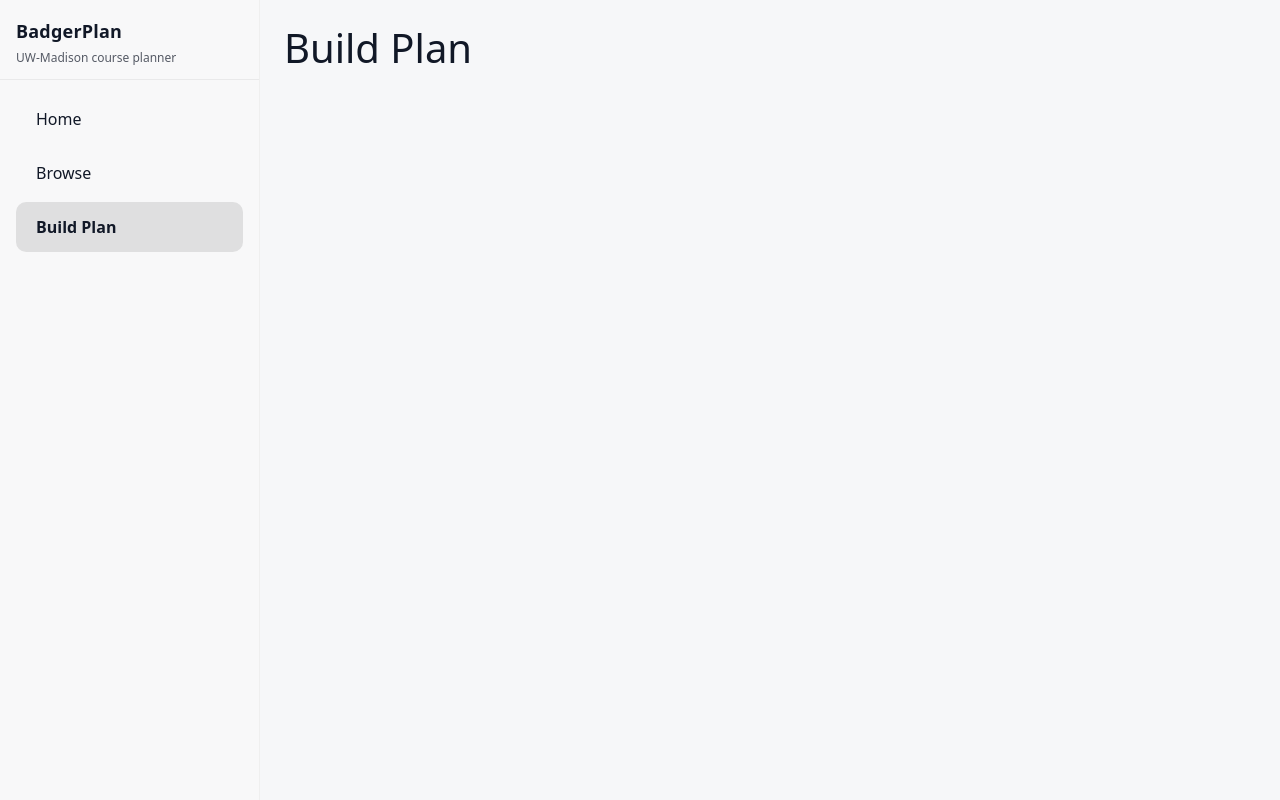
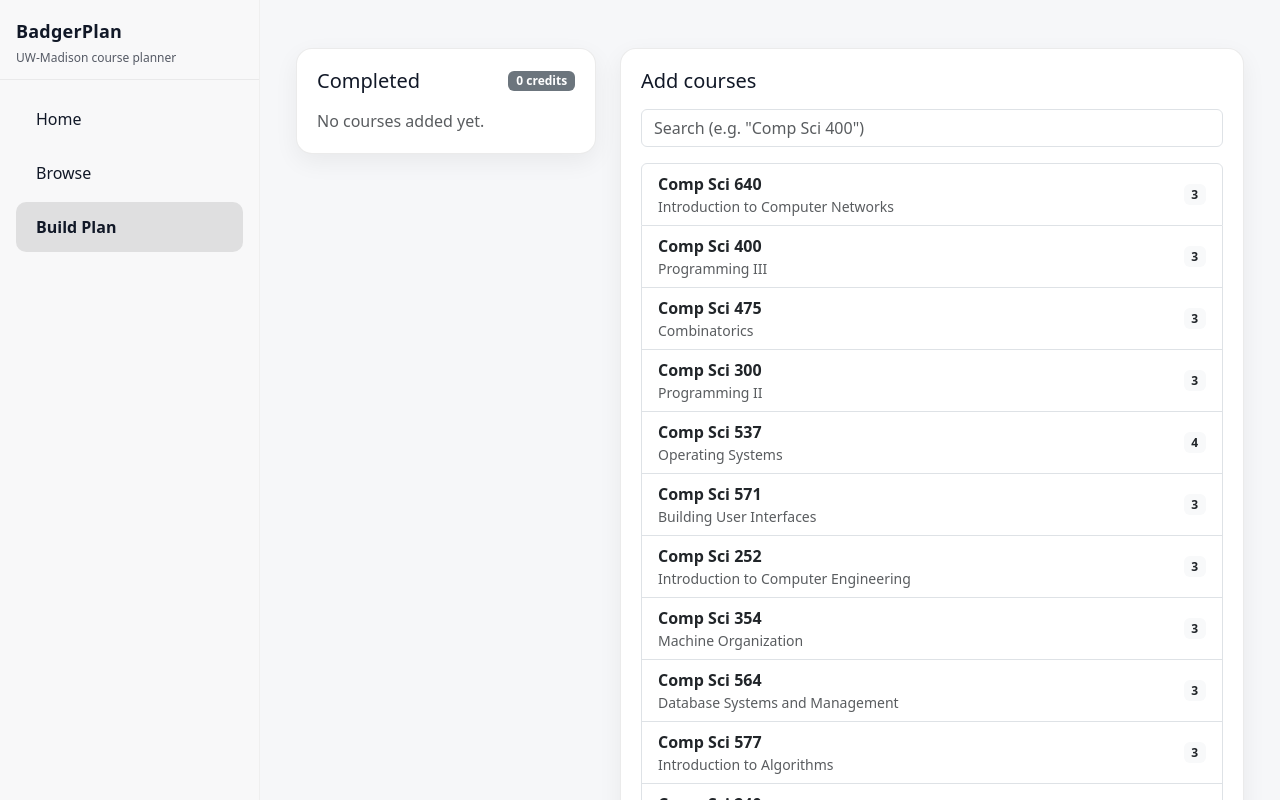
Before and after one commit to kpoage12/badger-plan, a React app in the folder frontend/: page /builder in a window 1280 px wide. Shown: the top 800 px of the page. Built offline with nearby package versions, Linux system fonts and the light colour scheme; the HTML template or start-up script is replaced by a standard one.

Commit message:
Completed courses search and add

```diff
--- a/frontend/package.json
+++ b/frontend/package.json
@@ -16,6 +16,7 @@
     "react-dom": "^19.2.0",
     "react-pro-sidebar": "^1.1.0",
     "react-router-dom": "^7.11.0",
+    "react-search-input": "^0.11.3",
     "swiper": "^12.0.3"
   },
   "devDependencies": {
--- a/frontend/src/components/Builder.tsx
+++ b/frontend/src/components/Builder.tsx
@@ -1,5 +1,132 @@
+import { useMemo, useState } from "react";
+import Container from "react-bootstrap/Container";
+import Row from "react-bootstrap/Row";
+import Col from "react-bootstrap/Col";
+import ListGroup from "react-bootstrap/ListGroup";
+import Form from "react-bootstrap/Form";
+import Button from "react-bootstrap/Button";
+import Badge from "react-bootstrap/Badge";
+
+import courses from "../data/data"; // [{ name, subtitle, credits }, ...]
+
+interface ClassProps {
+  name: string;
+  subtitle: string;
+  credits: number;
+}
+
 function Builder() {
-  return <h1>Build Plan</h1>;
+  const [completed, setCompleted] = useState<Course[]>([]);
+  const [query, setQuery] = useState("");
+
+  const completedSet = useMemo(
+    () => new Set(completed.map((c) => c.name)),
+    [completed]
+  );
+
+  const filtered = useMemo(() => {
+    const q = query.trim().toLowerCase();
+    return courses
+      .filter((c) => !completedSet.has(c.name))
+      .filter((c) => {
+        if (!q) return true;
+        return (
+          c.name.toLowerCase().includes(q) ||
+          c.subtitle.toLowerCase().includes(q)
+        );
+      });
+  }, [query, completedSet]);
+
+  function addCourse(course: Course) {
+    setCompleted((prev) => [...prev, course]);
+  }
+
+  function removeCourse(name: string) {
+    setCompleted((prev) => prev.filter((c) => c.name !== name));
+  }
+
+  const totalCredits = completed.reduce((sum, c) => sum + c.credits, 0);
+
+  return (
+    <Container className="py-4">
+      <Row className="g-4">
+        <Col md={5} lg={4}>
+          <div className="pageCard">
+            <div className="d-flex align-items-center justify-content-between mb-3">
+              <h2 className="h5 mb-0">Completed</h2>
+              <Badge bg="secondary">{totalCredits} credits</Badge>
+            </div>
+
+            {completed.length === 0 ? (
+              <div className="text-muted">No courses added yet.</div>
+            ) : (
+              <ListGroup variant="flush">
+                {completed.map((c) => (
+                  <ListGroup.Item
+                    key={c.name}
+                    className="d-flex align-items-start justify-content-between"
+                  >
+                    <div>
+                      <div className="fw-semibold">{c.name}</div>
+                      <div className="text-muted small">{c.subtitle}</div>
+                      <div className="small">{c.credits} credits</div>
+                    </div>
+                    <Button
+                      variant="outline-danger"
+                      size="sm"
+                      onClick={() => removeCourse(c.name)}
+                    >
+                      Remove
+                    </Button>
+                  </ListGroup.Item>
+                ))}
+              </ListGroup>
+            )}
+          </div>
+        </Col>
+        <Col md={7} lg={8}>
+          <div className="pageCard">
+            <h2 className="h5 mb-3">Add courses</h2>
+
+            <Form.Control
+              value={query}
+              onChange={(e) => setQuery(e.target.value)}
+              placeholder='Search (e.g. "Comp Sci 400")'
+              className="mb-3"
+            />
+
+            <ListGroup>
+              {filtered.length === 0 ? (
+                <ListGroup.Item className="text-muted">
+                  No matches.
+                </ListGroup.Item>
+              ) : (
+                filtered.map((c) => (
+                  <ListGroup.Item
+                    key={c.name}
+                    action
+                    onClick={() => addCourse(c)}
+                    className="d-flex justify-content-between align-items-center"
+                  >
+                    <div>
+                      <div className="fw-semibold">{c.name}</div>
+                      <div className="text-muted small">{c.subtitle}</div>
+                    </div>
+                    <Badge bg="light" text="dark">
+                      {c.credits}
+                    </Badge>
+                  </ListGroup.Item>
+                ))
+              )}
+            </ListGroup>
+            <div className="text-muted small mt-3">
+              Tip: click a course to add it to your completed list.
+            </div>
+          </div>
+        </Col>
+      </Row>
+    </Container>
+  );
 }
 
 export default Builder;
--- a/frontend/src/components/Class.tsx
+++ b/frontend/src/components/Class.tsx
@@ -9,7 +9,7 @@ interface ClassProps {
 
 function Class({ name, subtitle, credits }: ClassProps) {
   return (
-    <Card style={{ width: "18rem" }}>
+    <Card className="mt-2" style={{ width: "18rem" }}>
       <Card.Body>
         <div>
           <Card.Title className="mb-1">{name}</Card.Title>
--- a/frontend/src/data/data.tsx
+++ b/frontend/src/data/data.tsx
@@ -31,6 +31,38 @@ const classes = [
     subtitle: "Building User Interfaces",
     credits: 3,
   },
+  {
+    name: "Comp Sci 252",
+    subtitle: "Introduction to Computer Engineering",
+    credits: 3,
+  },
+
+  {
+    name: "Comp Sci 354",
+    subtitle: "Machine Organization",
+    credits: 3,
+  },
+  {
+    name: "Comp Sci 564",
+    subtitle: "Database Systems and Management",
+    credits: 3,
+  },
+  {
+    name: "Comp Sci 577",
+    subtitle: "Introduction to Algorithms",
+    credits: 3,
+  },
+
+  {
+    name: "Comp Sci 240",
+    subtitle: "Discrete Math",
+    credits: 4,
+  },
+  {
+    name: "Comp Sci 200",
+    subtitle: "Programming I",
+    credits: 3,
+  },
 ];
 
 export default classes;
```
Also changed, not shown: frontend/src/components/CourseSearch.tsx (added, +32 -0 lines), 1 other file (tests, documents, lock files or other folders).
